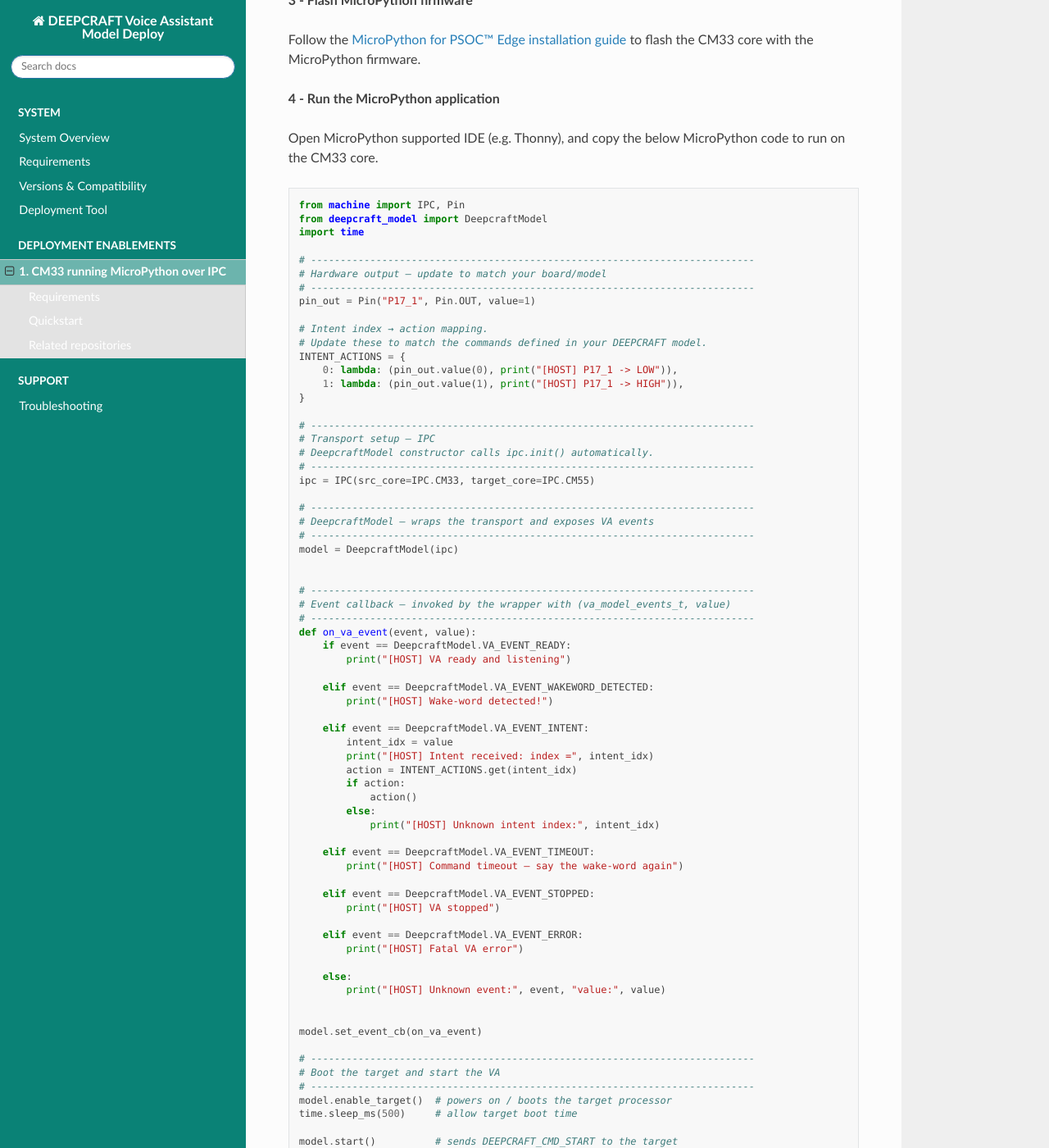
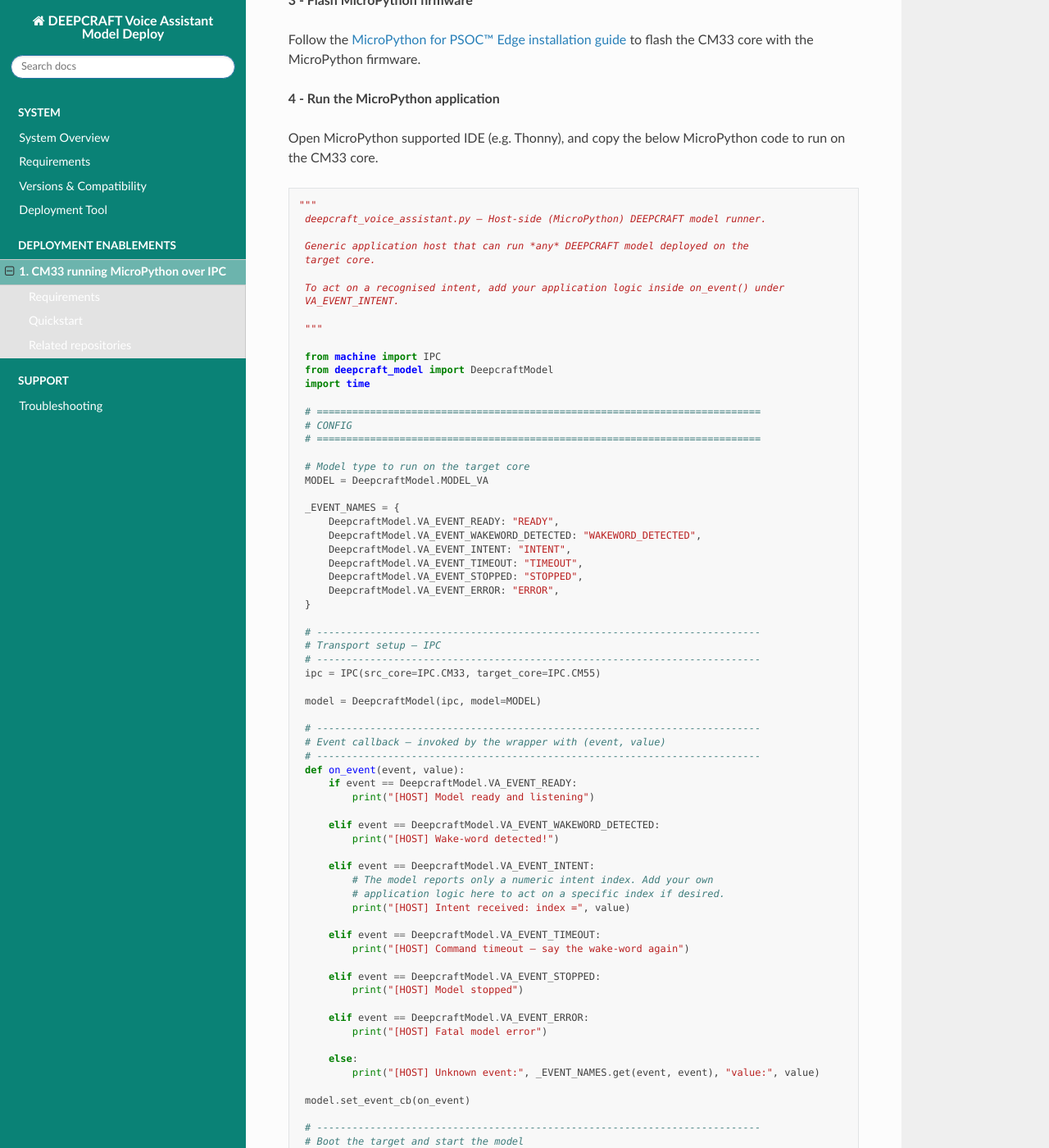
Before and after one commit to Infineon/mtb-example-psoc-edge-voice-assistant-deploy-mpy, a Sphinx documentation site: the page built from docs/enablement_cm33_mpy_ipc.rst, in a window 1280 px wide and 1400 px high, scrolled down 2445 px. Shown: the whole window at 82% size. Built offline with Sphinx 7.4.7 and the Read the Docs theme 3.1.0, drawn with Linux system fonts in a browser that asks for light colours; some of the changed text lies outside the part shown.

```diff
--- a/docs/enablement_cm33_mpy_ipc.rst
+++ b/docs/enablement_cm33_mpy_ipc.rst
@@ -85,97 +85,100 @@ Open MicroPython supported IDE (e.g. Thonny), and copy the below MicroPython cod
 
 .. code-block:: python
 
-   from machine import IPC, Pin
-   from deepcraft_model import DeepcraftModel
-   import time
+   """
+    deepcraft_voice_assistant.py — Host-side (MicroPython) DEEPCRAFT model runner.
 
-   # ---------------------------------------------------------------------------
-   # Hardware output — update to match your board/model
-   # ---------------------------------------------------------------------------
-   pin_out = Pin("P17_1", Pin.OUT, value=1)
+    Generic application host that can run *any* DEEPCRAFT model deployed on the
+    target core.
 
-   # Intent index → action mapping.
-   # Update these to match the commands defined in your DEEPCRAFT model.
-   INTENT_ACTIONS = {
-       0: lambda: (pin_out.value(0), print("[HOST] P17_1 -> LOW")),
-       1: lambda: (pin_out.value(1), print("[HOST] P17_1 -> HIGH")),
-   }
+    To act on a recognised intent, add your application logic inside on_event() under
+    VA_EVENT_INTENT.
 
-   # ---------------------------------------------------------------------------
-   # Transport setup — IPC
-   # DeepcraftModel constructor calls ipc.init() automatically.
-   # ---------------------------------------------------------------------------
-   ipc = IPC(src_core=IPC.CM33, target_core=IPC.CM55)
+    """
 
-   # ---------------------------------------------------------------------------
-   # DeepcraftModel — wraps the transport and exposes VA events
-   # ---------------------------------------------------------------------------
-   model = DeepcraftModel(ipc)
+    from machine import IPC
+    from deepcraft_model import DeepcraftModel
+    import time
 
+    # ===========================================================================
+    # CONFIG
+    # ===========================================================================
 
-   # ---------------------------------------------------------------------------
-   # Event callback — invoked by the wrapper with (va_model_events_t, value)
-   # ---------------------------------------------------------------------------
-   def on_va_event(event, value):
-       if event == DeepcraftModel.VA_EVENT_READY:
-           print("[HOST] VA ready and listening")
+    # Model type to run on the target core
+    MODEL = DeepcraftModel.MODEL_VA
 
-       elif event == DeepcraftModel.VA_EVENT_WAKEWORD_DETECTED:
-           print("[HOST] Wake-word detected!")
+    _EVENT_NAMES = {
+        DeepcraftModel.VA_EVENT_READY: "READY",
+        DeepcraftModel.VA_EVENT_WAKEWORD_DETECTED: "WAKEWORD_DETECTED",
+        DeepcraftModel.VA_EVENT_INTENT: "INTENT",
+        DeepcraftModel.VA_EVENT_TIMEOUT: "TIMEOUT",
+        DeepcraftModel.VA_EVENT_STOPPED: "STOPPED",
+        DeepcraftModel.VA_EVENT_ERROR: "ERROR",
+    }
 
-       elif event == DeepcraftModel.VA_EVENT_INTENT:
-           intent_idx = value
-           print("[HOST] Intent received: index =", intent_idx)
-           action = INTENT_ACTIONS.get(intent_idx)
-           if action:
-               action()
-           else:
-               print("[HOST] Unknown intent index:", intent_idx)
+    # ---------------------------------------------------------------------------
+    # Transport setup — IPC
+    # ---------------------------------------------------------------------------
+    ipc = IPC(src_core=IPC.CM33, target_core=IPC.CM55)
 
-       elif event == DeepcraftModel.VA_EVENT_TIMEOUT:
-           print("[HOST] Command timeout — say the wake-word again")
+    model = DeepcraftModel(ipc, model=MODEL)
 
-       elif event == DeepcraftModel.VA_EVENT_STOPPED:
-           print("[HOST] VA stopped")
+    # ---------------------------------------------------------------------------
+    # Event callback — invoked by the wrapper with (event, value)
+    # ---------------------------------------------------------------------------
+    def on_event(event, value):
+        if event == DeepcraftModel.VA_EVENT_READY:
+            print("[HOST] Model ready and listening")
 
-       elif event == DeepcraftModel.VA_EVENT_ERROR:
-           print("[HOST] Fatal VA error")
+        elif event == DeepcraftModel.VA_EVENT_WAKEWORD_DETECTED:
+            print("[HOST] Wake-word detected!")
 
-       else:
-           print("[HOST] Unknown event:", event, "value:", value)
+        elif event == DeepcraftModel.VA_EVENT_INTENT:
+            # The model reports only a numeric intent index. Add your own
+            # application logic here to act on a specific index if desired.
+            print("[HOST] Intent received: index =", value)
 
+        elif event == DeepcraftModel.VA_EVENT_TIMEOUT:
+            print("[HOST] Command timeout — say the wake-word again")
 
-   model.set_event_cb(on_va_event)
+        elif event == DeepcraftModel.VA_EVENT_STOPPED:
+            print("[HOST] Model stopped")
 
-   # ---------------------------------------------------------------------------
-   # Boot the target and start the VA
-   # ---------------------------------------------------------------------------
-   model.enable_target()  # powers on / boots the target processor
-   time.sleep_ms(500)     # allow target boot time
+        elif event == DeepcraftModel.VA_EVENT_ERROR:
+            print("[HOST] Fatal model error")
 
-   model.start()          # sends DEEPCRAFT_CMD_START to the target
-   print('\n[HOST] Say the wake-word "OK test" followed by a command:')
-   print("       0) Make P17_1 LOW")
-   print("       1) Make P17_1 HIGH\n")
+        else:
+            print("[HOST] Unknown event:", _EVENT_NAMES.get(event, event), "value:", value)
 
-   # ---------------------------------------------------------------------------
-   # Main event loop
-   # ---------------------------------------------------------------------------
-   while True:
-       if model.state() == DeepcraftModel.STATE_IDLE:
-           break
-       time.sleep_ms(10)
+    model.set_event_cb(on_event)
 
-   # Cleanup
-   pin_out.value(1)
-   time.sleep_ms(20)
-   print("\nVA Assistant model execution stopped")
+    # ---------------------------------------------------------------------------
+    # Boot the target and start the model
+    # ---------------------------------------------------------------------------
+    model.enable_target()  # powers on / boots the target processor
+    time.sleep_ms(500)  # allow target boot time
+
+    model.start()  # sends DEEPCRAFT_CMD_START to the target
+    print("\n[HOST] Say the model's wake-word followed by a command.\n")
+
+    print("Specifically for the model in repository , use the following: \n - Wake-word : Ok test \n - Commands : \n 1) Make P17_1 High \n 2) Make P17_1 Low \n")
+
+    # ---------------------------------------------------------------------------
+    # Main event loop
+    # ---------------------------------------------------------------------------
+    while True:
+
+        if model.state() == DeepcraftModel.STATE_IDLE:
+            break
+
+        time.sleep_ms(10)
+
+    print("\nDEEPCRAFT model execution stopped")
 
 .. note::
    This example is specific to the ``test_gpio_control`` model. When using your own
-   model, update ``INTENT_ACTIONS`` and the printed wake-word and command labels to
+   model, update ``INTENT_ACTIONS`` and ``WAKE WORD`` to
    match what your DEEPCRAFT™ project defines.
-
 
 ----
 
```
Also changed, not shown: 1 other file.
